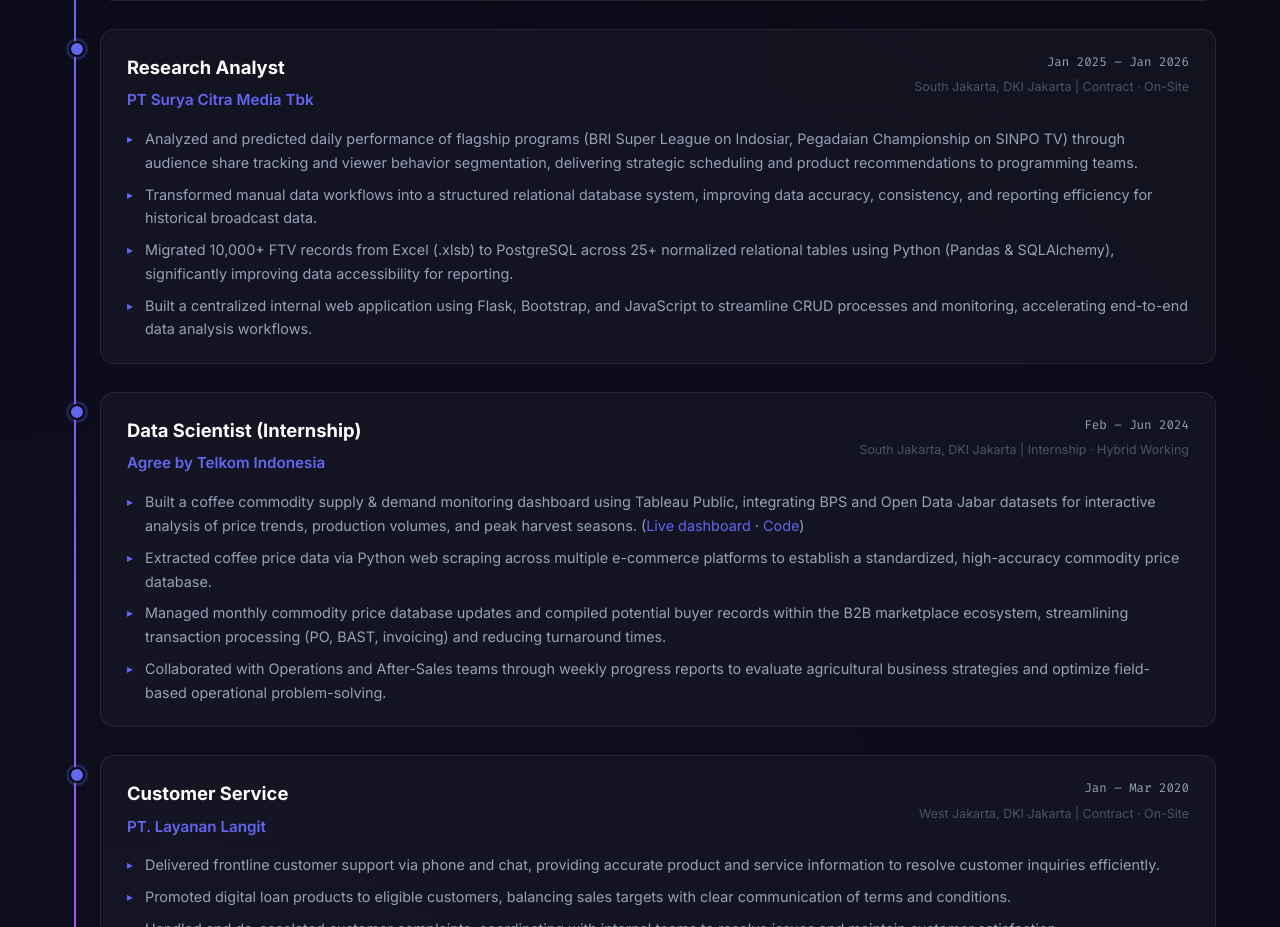
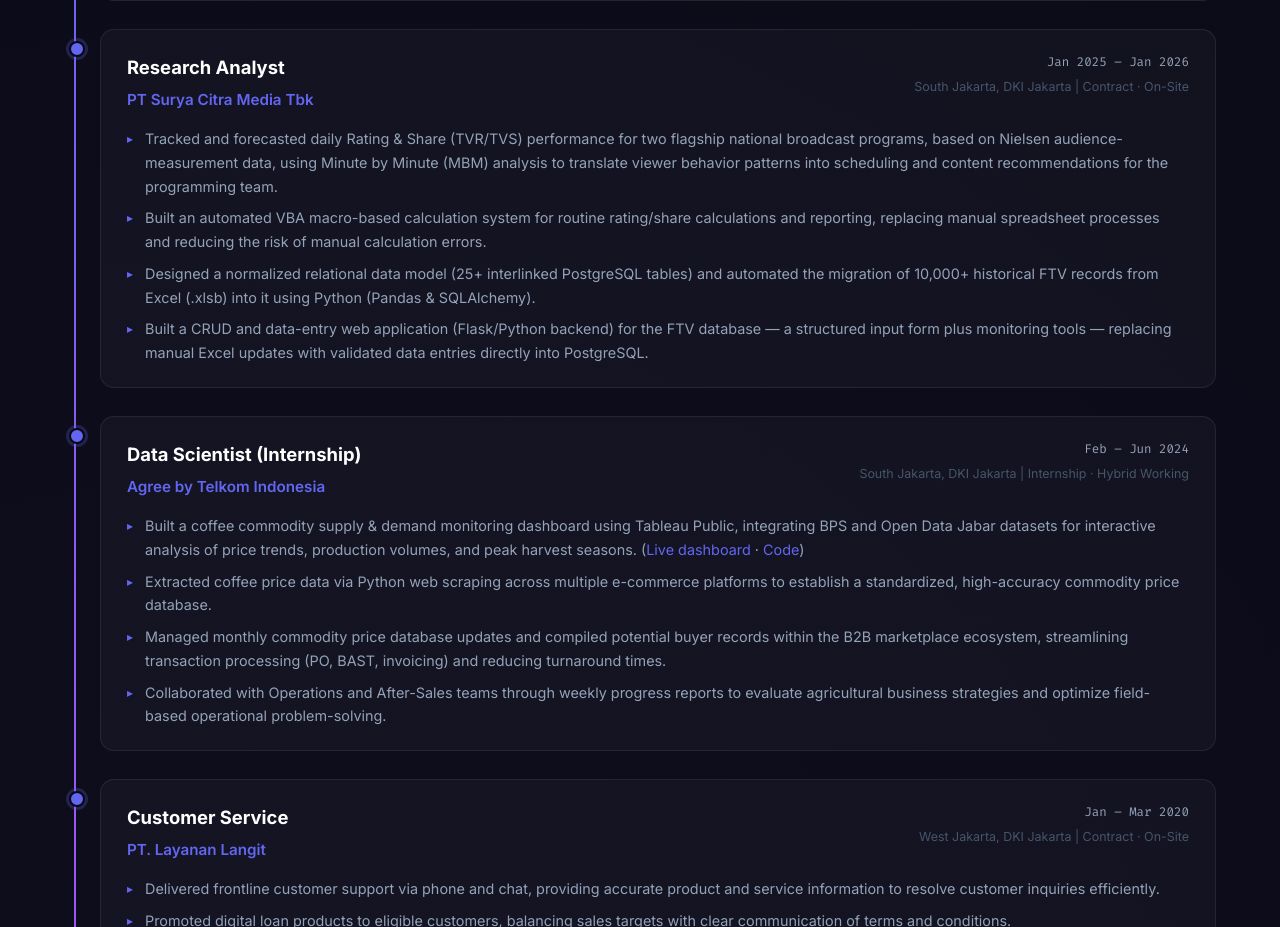
Before and after one commit to wan-projects/Web-Portofolio-Wawan, a React (Vite) app: page / in a window 1280 px wide. Shown: the part 3702-4629 px from the top of the page. Built offline with nearby package versions, Linux system fonts and the light colour scheme.

Commit message:
Update file: src/components/Experience.jsx

```diff
--- a/src/components/Experience.jsx
+++ b/src/components/Experience.jsx
@@ -20,10 +20,10 @@
     location: "South Jakarta, DKI Jakarta | Contract · On-Site",
     type: "work",
     points: [
-      "Analyzed and predicted daily performance of flagship programs (BRI Super League on Indosiar, Pegadaian Championship on SINPO TV) through audience share tracking and viewer behavior segmentation, delivering strategic scheduling and product recommendations to programming teams.",
-      "Transformed manual data workflows into a structured relational database system, improving data accuracy, consistency, and reporting efficiency for historical broadcast data.",
-      "Migrated 10,000+ FTV records from Excel (.xlsb) to PostgreSQL across 25+ normalized relational tables using Python (Pandas & SQLAlchemy), significantly improving data accessibility for reporting.",
-      "Built a centralized internal web application using Flask, Bootstrap, and JavaScript to streamline CRUD processes and monitoring, accelerating end-to-end data analysis workflows.",
+      "Tracked and forecasted daily Rating & Share (TVR/TVS) performance for two flagship national broadcast programs, based on Nielsen audience-measurement data, using Minute by Minute (MBM) analysis to translate viewer behavior patterns into scheduling and content recommendations for the programming team.",
+      "Built an automated VBA macro-based calculation system for routine rating/share calculations and reporting, replacing manual spreadsheet processes and reducing the risk of manual calculation errors.",
+      "Designed a normalized relational data model (25+ interlinked PostgreSQL tables) and automated the migration of 10,000+ historical FTV records from Excel (.xlsb) into it using Python (Pandas & SQLAlchemy).",
+      "Built a CRUD and data-entry web application (Flask/Python backend) for the FTV database — a structured input form plus monitoring tools — replacing manual Excel updates with validated data entries directly into PostgreSQL.",
     ],
   },
   {
@@ -258,7 +258,7 @@
         className="tl-point-link"
       >
         {match[1]}
-      </a>
+      </a>,
     );
     lastIndex = match.index + match[0].length;
   }
@@ -315,7 +315,9 @@
                   </div>
                 </div>
                 <ul className="tl-points">
-                  {item.points.map((p, j) => <li key={j}>{renderPointWithLinks(p)}</li>)}
+                  {item.points.map((p, j) => (
+                    <li key={j}>{renderPointWithLinks(p)}</li>
+                  ))}
                 </ul>
                 {item.awards && (
                   <div className="tl-awards">
```
